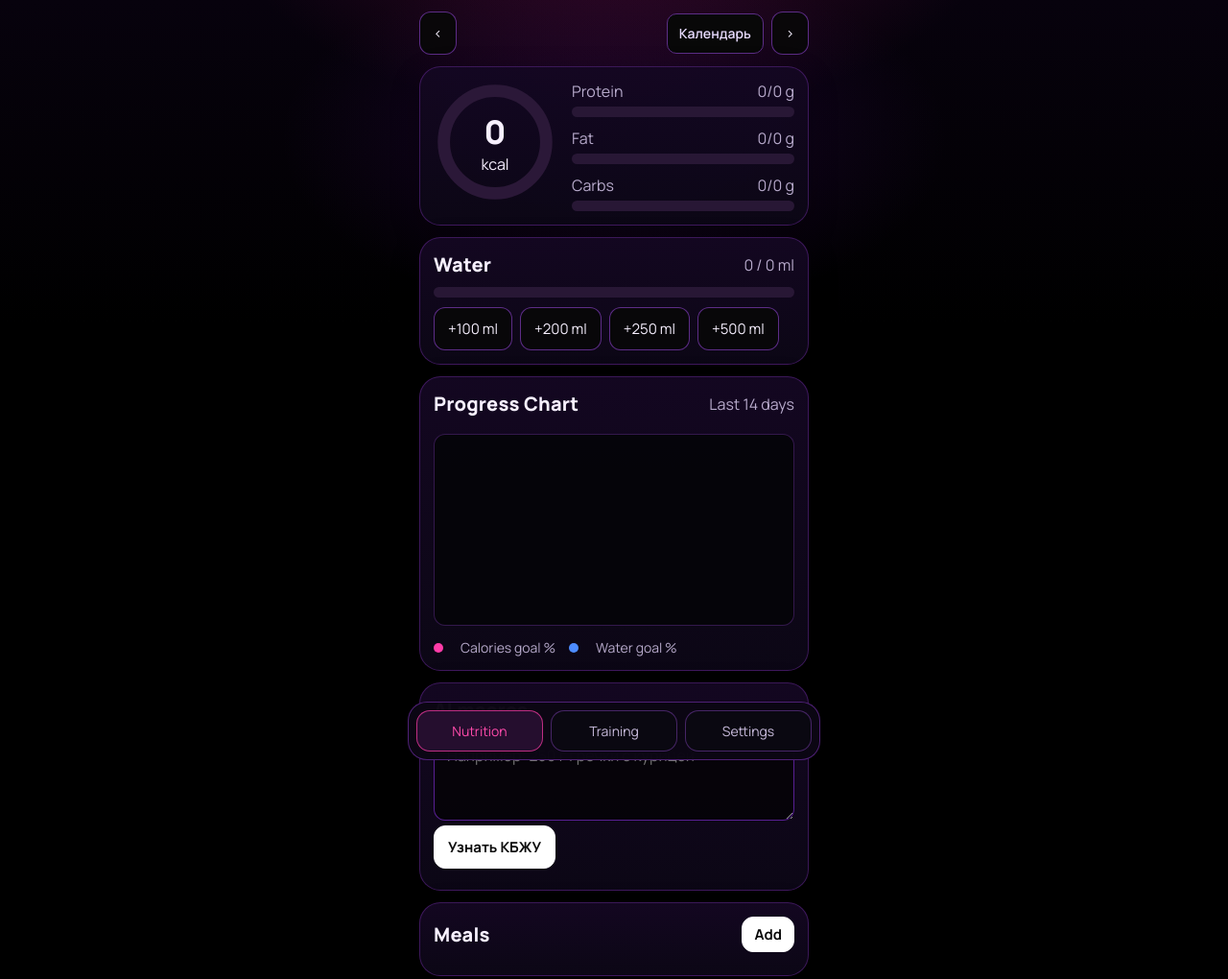
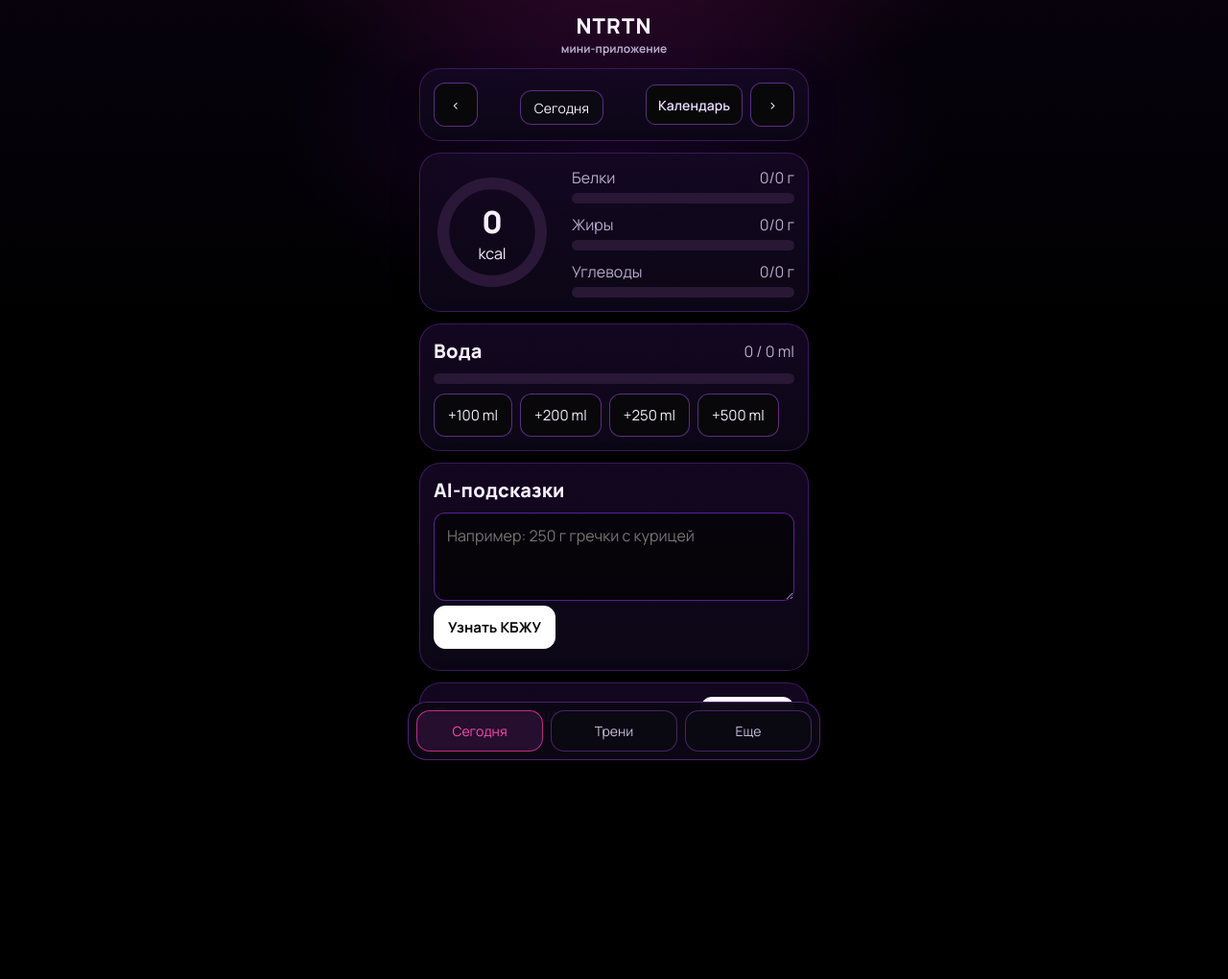
Before and after one commit to seidox/nutri, a plain HTML site: page frontend/index.html in a window 1280 px wide. Shown: the whole page at 96% size. After the commit the page ends 884 px from the top, so only its background shows below. Drawn offline with Linux system fonts and the light colour scheme; no server answers.

Commit message:
Refine nutrition screen design and move progress chart

```diff
--- a/backend/public/styles/main.css
+++ b/backend/public/styles/main.css
@@ -43,18 +43,63 @@
   z-index: 1;
 }
 
-.topbar {
+.screen-head {
+  display: grid;
+  justify-items: center;
+  margin-bottom: 12px;
+}
+
+.brand {
+  font-size: 22px;
+  font-weight: 900;
+  letter-spacing: 1.1px;
+}
+
+.brand-sub {
+  color: var(--muted);
+  font-size: 12px;
+  font-weight: 700;
+}
+
+.date-bar {
   display: flex;
   align-items: center;
   justify-content: space-between;
   margin-bottom: 12px;
   gap: 10px;
+  padding: 12px;
 }
 
 .topbar-actions {
   display: flex;
   align-items: center;
   gap: 8px;
+}
+
+.date-center {
+  flex: 1;
+  display: grid;
+  justify-items: center;
+  gap: 6px;
+}
+
+.date-center h1 {
+  margin: 0;
+  font-size: 28px;
+  font-weight: 800;
+  line-height: 1.1;
+  text-align: center;
+}
+
+.today-btn {
+  height: 36px;
+  padding: 0 14px;
+  border-radius: 12px;
+  border: 1px solid rgba(116, 55, 170, 0.78);
+  background: rgba(12, 10, 18, 0.95);
+  color: var(--text);
+  font-size: 14px;
+  font-family: inherit;
 }
 
 .calendar-btn {
@@ -73,18 +118,11 @@
   font-weight: 600;
 }
 
-.calendar-icon {
-  font-size: 18px;
-  line-height: 1;
-}
-
-.topbar h1 {
-  margin: 0;
-  font-size: 24px;
-  font-weight: 800;
-  letter-spacing: 0.3px;
-  text-align: center;
-  flex: 1;
+.nav-arrow {
+  width: 46px;
+  height: 46px;
+  padding: 0;
+  font-size: 22px;
 }
 
 .tab {
@@ -108,12 +146,13 @@
   display: grid;
   grid-template-columns: 132px 1fr;
   gap: 12px;
+  align-items: center;
 }
 
 .ring-wrap {
   position: relative;
-  width: 128px;
-  height: 128px;
+  width: 122px;
+  height: 122px;
 }
 
 .ring {
@@ -147,7 +186,7 @@
 }
 
 .big {
-  font-size: 34px;
+  font-size: 32px;
   font-weight: 800;
 }
 
@@ -504,6 +543,16 @@
     grid-template-columns: 1fr;
     justify-items: center;
   }
+  .date-bar {
+    display: grid;
+    grid-template-columns: 46px 1fr 46px;
+  }
+  .topbar-actions {
+    justify-content: end;
+  }
+  .topbar-actions .calendar-btn {
+    min-width: 126px;
+  }
   .water-actions {
     display: grid;
     grid-template-columns: repeat(2, 1fr);
--- a/frontend/index.html
+++ b/frontend/index.html
@@ -10,16 +10,24 @@
   <body>
     <div class="app-bg"></div>
     <main class="app">
-      <header class="topbar">
-        <button id="prevDayBtn" class="ghost-btn">&#8249;</button>
-        <h1 id="dateTitle"></h1>
+      <header class="screen-head">
+        <div class="brand">NTRTN</div>
+        <div class="brand-sub">мини-приложение</div>
+      </header>
+
+      <section class="date-bar card">
+        <button id="prevDayBtn" class="ghost-btn nav-arrow">&#8249;</button>
+        <div class="date-center">
+          <h1 id="dateTitle"></h1>
+          <button id="todayBtn" class="today-btn" type="button">Сегодня</button>
+        </div>
         <div class="topbar-actions">
           <button id="calendarBtn" class="calendar-btn" title="Календарь" aria-label="Open calendar">
             Календарь
           </button>
-          <button id="nextDayBtn" class="ghost-btn">&#8250;</button>
+          <button id="nextDayBtn" class="ghost-btn nav-arrow">&#8250;</button>
         </div>
-      </header>
+      </section>
 
       <section id="tab-nutrition" class="tab active">
         <div class="card stats-card">
@@ -35,15 +43,15 @@
           </div>
           <div class="macro-bars">
             <div class="bar-row">
-              <div class="bar-head"><span>Protein</span><span id="proteinText">0/0 g</span></div>
+              <div class="bar-head"><span>Белки</span><span id="proteinText">0/0 г</span></div>
               <div class="bar"><div id="proteinBar" class="bar-fill protein"></div></div>
             </div>
             <div class="bar-row">
-              <div class="bar-head"><span>Fat</span><span id="fatText">0/0 g</span></div>
+              <div class="bar-head"><span>Жиры</span><span id="fatText">0/0 г</span></div>
               <div class="bar"><div id="fatBar" class="bar-fill fat"></div></div>
             </div>
             <div class="bar-row">
-              <div class="bar-head"><span>Carbs</span><span id="carbText">0/0 g</span></div>
+              <div class="bar-head"><span>Углеводы</span><span id="carbText">0/0 г</span></div>
               <div class="bar"><div id="carbBar" class="bar-fill carbs"></div></div>
             </div>
           </div>
@@ -51,7 +59,7 @@
 
         <div class="card">
           <div class="card-title-row">
-            <h2>Water</h2>
+            <h2>Вода</h2>
             <div id="waterText" class="muted">0 / 0 ml</div>
           </div>
           <div class="bar"><div id="waterBar" class="bar-fill water-fill"></div></div>
@@ -61,6 +69,55 @@
             <button class="ghost-btn water-add" data-ml="250">+250 ml</button>
             <button class="ghost-btn water-add" data-ml="500">+500 ml</button>
           </div>
+        </div>
+
+        <div class="card">
+          <div class="card-title-row">
+            <h2>AI-подсказки</h2>
+          </div>
+          <textarea id="aiInput" rows="3" placeholder="Например: 250 г гречки с курицей"></textarea>
+          <button id="askAiBtn" class="primary-btn">Узнать КБЖУ</button>
+          <pre id="aiAnswer" class="ai-answer"></pre>
+        </div>
+
+        <div class="card">
+          <div class="card-title-row">
+            <h2>Приемы пищи</h2>
+            <button id="addFoodBtn" class="primary-btn small">Добавить</button>
+          </div>
+          <div id="foodList" class="list"></div>
+        </div>
+      </section>
+
+      <section id="tab-training" class="tab">
+        <div class="card">
+          <div class="card-title-row">
+            <h2>Тренировки</h2>
+            <button id="addTrainingBtn" class="primary-btn small">Добавить</button>
+          </div>
+          <div id="trainingList" class="list"></div>
+        </div>
+      </section>
+
+      <section id="tab-settings" class="tab">
+        <div class="card">
+          <h2>Нормы на день</h2>
+          <div class="grid2">
+            <label>Calories<input id="goalCalories" type="number" /></label>
+            <label>Protein<input id="goalProtein" type="number" /></label>
+            <label>Fat<input id="goalFat" type="number" /></label>
+            <label>Carbs<input id="goalCarbs" type="number" /></label>
+            <label class="full">Water (ml)<input id="goalWater" type="number" /></label>
+          </div>
+          <button id="saveSettingsBtn" class="primary-btn">Save targets</button>
+        </div>
+
+        <div class="card">
+          <h2>Вес</h2>
+          <label>Weight (kg)<input id="weightInput" type="number" step="0.1" /></label>
+          <button id="saveWeightBtn" class="primary-btn">Save weight</button>
+          <canvas id="weightChart" class="chart" width="680" height="220"></canvas>
+          <div id="weightHistory" class="list"></div>
         </div>
 
         <div class="card">
@@ -77,55 +134,6 @@
 
         <div class="card">
           <div class="card-title-row">
-            <h2>AI macros</h2>
-          </div>
-          <textarea id="aiInput" rows="3" placeholder="Например: 250 г гречки с курицей"></textarea>
-          <button id="askAiBtn" class="primary-btn">Узнать КБЖУ</button>
-          <pre id="aiAnswer" class="ai-answer"></pre>
-        </div>
-
-        <div class="card">
-          <div class="card-title-row">
-            <h2>Meals</h2>
-            <button id="addFoodBtn" class="primary-btn small">Add</button>
-          </div>
-          <div id="foodList" class="list"></div>
-        </div>
-      </section>
-
-      <section id="tab-training" class="tab">
-        <div class="card">
-          <div class="card-title-row">
-            <h2>Training Log</h2>
-            <button id="addTrainingBtn" class="primary-btn small">Add</button>
-          </div>
-          <div id="trainingList" class="list"></div>
-        </div>
-      </section>
-
-      <section id="tab-settings" class="tab">
-        <div class="card">
-          <h2>Daily Targets</h2>
-          <div class="grid2">
-            <label>Calories<input id="goalCalories" type="number" /></label>
-            <label>Protein<input id="goalProtein" type="number" /></label>
-            <label>Fat<input id="goalFat" type="number" /></label>
-            <label>Carbs<input id="goalCarbs" type="number" /></label>
-            <label class="full">Water (ml)<input id="goalWater" type="number" /></label>
-          </div>
-          <button id="saveSettingsBtn" class="primary-btn">Save targets</button>
-        </div>
-
-        <div class="card">
-          <h2>Daily Weight</h2>
-          <label>Weight (kg)<input id="weightInput" type="number" step="0.1" /></label>
-          <button id="saveWeightBtn" class="primary-btn">Save weight</button>
-          <canvas id="weightChart" class="chart" width="680" height="220"></canvas>
-          <div id="weightHistory" class="list"></div>
-        </div>
-
-        <div class="card">
-          <div class="card-title-row">
             <h2>Mini Report</h2>
           </div>
           <div class="grid2">
@@ -138,9 +146,9 @@
       </section>
 
       <nav class="bottom-nav">
-        <button class="nav-btn active" data-tab="nutrition">Nutrition</button>
-        <button class="nav-btn" data-tab="training">Training</button>
-        <button class="nav-btn" data-tab="settings">Settings</button>
+        <button class="nav-btn active" data-tab="nutrition">Сегодня</button>
+        <button class="nav-btn" data-tab="training">Трени</button>
+        <button class="nav-btn" data-tab="settings">Еще</button>
       </nav>
     </main>
 
--- a/frontend/js/app.js
+++ b/frontend/js/app.js
@@ -21,6 +21,7 @@
 const el = {
   dateTitle: document.getElementById("dateTitle"),
   prevDayBtn: document.getElementById("prevDayBtn"),
+  todayBtn: document.getElementById("todayBtn"),
   calendarBtn: document.getElementById("calendarBtn"),
   nextDayBtn: document.getElementById("nextDayBtn"),
   calendarDialog: document.getElementById("calendarDialog"),
@@ -142,20 +143,20 @@
   const ringCirc = 314;
   el.calRing.style.strokeDashoffset = String(ringCirc - (calPercent / 100) * ringCirc);
 
-  el.proteinText.textContent = `${n.protein.toFixed(1)}/${s.protein_goal} g`;
-  el.fatText.textContent = `${n.fat.toFixed(1)}/${s.fat_goal} g`;
-  el.carbText.textContent = `${n.carbs.toFixed(1)}/${s.carbs_goal} g`;
+  el.proteinText.textContent = `${n.protein.toFixed(1)}/${s.protein_goal} г`;
+  el.fatText.textContent = `${n.fat.toFixed(1)}/${s.fat_goal} г`;
+  el.carbText.textContent = `${n.carbs.toFixed(1)}/${s.carbs_goal} г`;
   el.proteinBar.style.width = `${pct(n.protein, s.protein_goal)}%`;
   el.fatBar.style.width = `${pct(n.fat, s.fat_goal)}%`;
   el.carbBar.style.width = `${pct(n.carbs, s.carbs_goal)}%`;
 
-  el.waterText.textContent = `${state.summary.water_ml} / ${s.water_goal_ml} ml`;
+  el.waterText.textContent = `${state.summary.water_ml} / ${s.water_goal_ml} мл`;
   el.waterBar.style.width = `${pct(state.summary.water_ml, s.water_goal_ml)}%`;
 }
 
 function renderFoodList() {
   if (!state.foodEntries.length) {
-    el.foodList.innerHTML = `<div class="item"><div class="item-meta">No meals for this day</div></div>`;
+    el.foodList.innerHTML = `<div class="item"><div class="item-meta">Нет приемов пищи за этот день</div></div>`;
     return;
   }
 
@@ -179,7 +180,7 @@
 
 function renderTrainingList() {
   if (!state.trainingEntries.length) {
-    el.trainingList.innerHTML = `<div class="item"><div class="item-meta">No training entries for this day</div></div>`;
+    el.trainingList.innerHTML = `<div class="item"><div class="item-meta">Нет тренировок за этот день</div></div>`;
     return;
   }
 
@@ -203,7 +204,7 @@
 
 function renderWeightHistory() {
   if (!state.weightHistory.length) {
-    el.weightHistory.innerHTML = `<div class="item"><div class="item-meta">Weight history is empty</div></div>`;
+    el.weightHistory.innerHTML = `<div class="item"><div class="item-meta">История веса пока пустая</div></div>`;
     return;
   }
 
@@ -672,6 +673,10 @@
     shiftDate(-1);
     await loadAll();
   });
+  el.todayBtn.addEventListener("click", async () => {
+    state.date = new Date().toISOString().slice(0, 10);
+    await loadAll();
+  });
   el.calendarBtn.addEventListener("click", openCalendar);
   el.calendarCloseBtn.addEventListener("click", () => el.calendarDialog.close());
   el.calendarPrevMonthBtn.addEventListener("click", () => {
--- a/frontend/styles/main.css
+++ b/frontend/styles/main.css
@@ -43,18 +43,63 @@
   z-index: 1;
 }
 
-.topbar {
+.screen-head {
+  display: grid;
+  justify-items: center;
+  margin-bottom: 12px;
+}
+
+.brand {
+  font-size: 22px;
+  font-weight: 900;
+  letter-spacing: 1.1px;
+}
+
+.brand-sub {
+  color: var(--muted);
+  font-size: 12px;
+  font-weight: 700;
+}
+
+.date-bar {
   display: flex;
   align-items: center;
   justify-content: space-between;
   margin-bottom: 12px;
   gap: 10px;
+  padding: 12px;
 }
 
 .topbar-actions {
   display: flex;
   align-items: center;
   gap: 8px;
+}
+
+.date-center {
+  flex: 1;
+  display: grid;
+  justify-items: center;
+  gap: 6px;
+}
+
+.date-center h1 {
+  margin: 0;
+  font-size: 28px;
+  font-weight: 800;
+  line-height: 1.1;
+  text-align: center;
+}
+
+.today-btn {
+  height: 36px;
+  padding: 0 14px;
+  border-radius: 12px;
+  border: 1px solid rgba(116, 55, 170, 0.78);
+  background: rgba(12, 10, 18, 0.95);
+  color: var(--text);
+  font-size: 14px;
+  font-family: inherit;
 }
 
 .calendar-btn {
@@ -73,18 +118,11 @@
   font-weight: 600;
 }
 
-.calendar-icon {
-  font-size: 18px;
-  line-height: 1;
-}
-
-.topbar h1 {
-  margin: 0;
-  font-size: 24px;
-  font-weight: 800;
-  letter-spacing: 0.3px;
-  text-align: center;
-  flex: 1;
+.nav-arrow {
+  width: 46px;
+  height: 46px;
+  padding: 0;
+  font-size: 22px;
 }
 
 .tab {
@@ -108,12 +146,13 @@
   display: grid;
   grid-template-columns: 132px 1fr;
   gap: 12px;
+  align-items: center;
 }
 
 .ring-wrap {
   position: relative;
-  width: 128px;
-  height: 128px;
+  width: 122px;
+  height: 122px;
 }
 
 .ring {
@@ -147,7 +186,7 @@
 }
 
 .big {
-  font-size: 34px;
+  font-size: 32px;
   font-weight: 800;
 }
 
@@ -504,6 +543,16 @@
     grid-template-columns: 1fr;
     justify-items: center;
   }
+  .date-bar {
+    display: grid;
+    grid-template-columns: 46px 1fr 46px;
+  }
+  .topbar-actions {
+    justify-content: end;
+  }
+  .topbar-actions .calendar-btn {
+    min-width: 126px;
+  }
   .water-actions {
     display: grid;
     grid-template-columns: repeat(2, 1fr);
```
Also changed, not shown: backend/public/index.html (+69 -61 lines), backend/public/js/app.js (+12 -7 lines).
